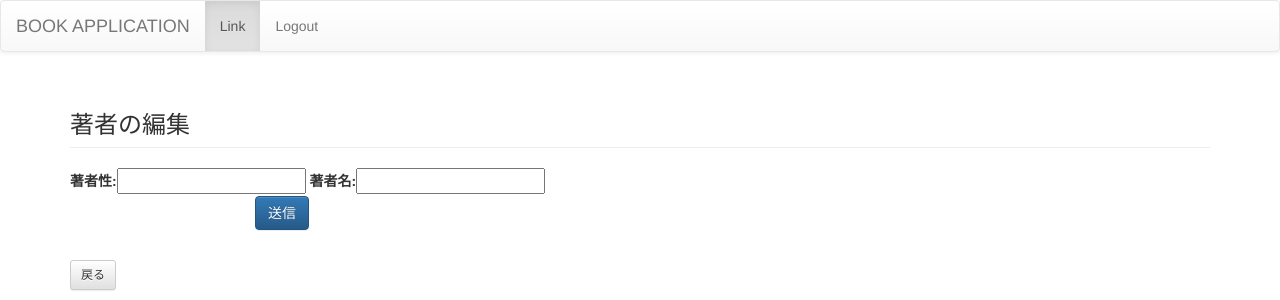
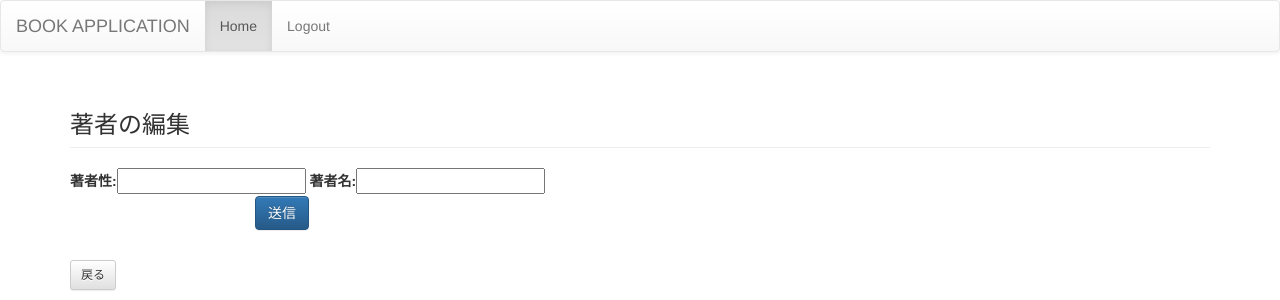
Before and after one commit to palodinico/python_mybook2, a Django app: page /cms/author/add/ in a window 1280 px wide. Shown: the top 300 px of the page. Run offline with Django 3.2, Linux system fonts and the light colour scheme; the visitor is signed in with stand-in values (Sample User, id 1); some libraries are stand-ins or nearby versions.

Commit message:
Move DOCTYPE to the top of cms/templates/base.html

```diff
--- a/cms/templates/base.html
+++ b/cms/templates/base.html
@@ -1,6 +1,5 @@
+<!DOCTYPE html>
 {% load staticfiles %}
-
-<!DOCTYPE html>
 <html lang="{{ LANGUAGE_CODE|default:'en-us' }}">
 <head>
     <meta charset="UTF-8">
@@ -20,7 +19,7 @@
             </div>
             <div class="collapse navbar-collapse" id="bs-example-navbar-collapse-1">
                 <ul class="nav navbar-nav">
-                    <li class="active"><a href="#">Link <span class="sr-only">(current)</span></a></li>
+                    <li class="active"><a href="/">Home <span class="sr-only">(current)</span></a></li>
                     {% if user.is_authenticated %}
                         <li><a href="/logout/">Logout</a></li>
                     {% else %}
```
